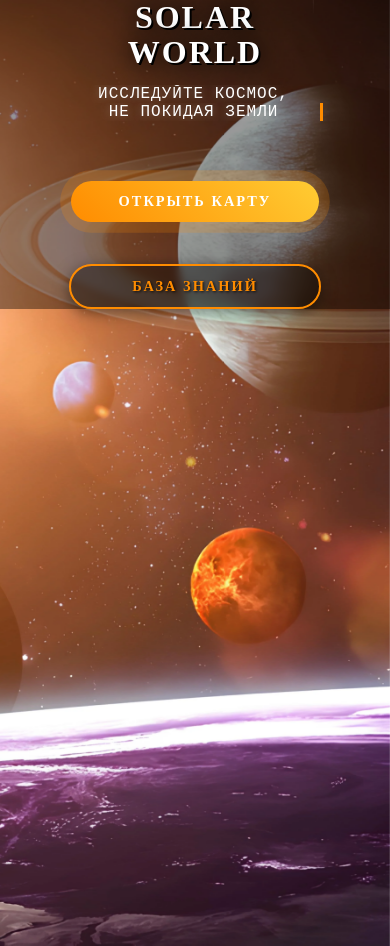
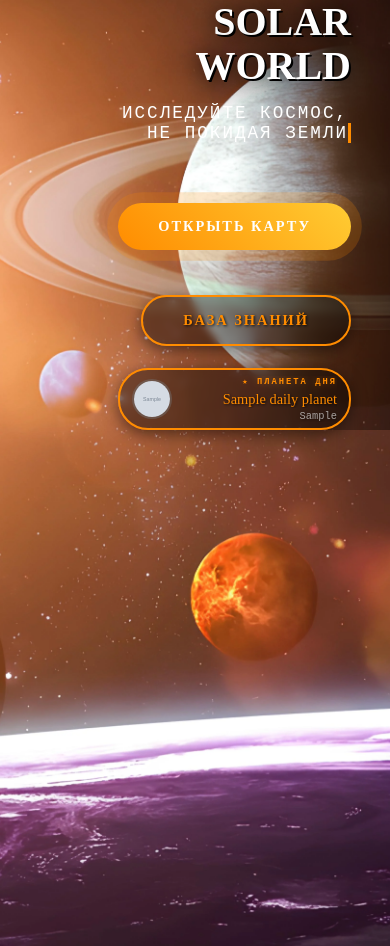
Before and after one commit to korshunovdiogen-star/Solar-World, a Django app: template planets/templates/planets/main.html in a window 390 px wide. Run offline with Django 5.2, Linux system fonts and the light colour scheme; the template is opened without the code that fills it: most values are stand-ins (such as "Sample title", 1, 10 or a date in 2020); grey boxes marked "Sample" are stand-in pictures.

Commit message:
Микросервис "Планета дня"

```diff
--- a/planets/templates/planets/main.html
+++ b/planets/templates/planets/main.html
@@ -30,7 +30,24 @@
                         <span>База знаний</span>
                     </a>
                 </div>
-                </div>
+                {% if daily_planet and daily_planet.id %}
+                <a href="{% url 'planet_detail' pk=daily_planet.id %}" class="daily-planet-card">
+                    {% if daily_planet.image %}
+                    <img src="{{ daily_planet.image.url }}" alt="{{ daily_planet.name }}" class="daily-planet-image">
+                    {% else %}
+                    <div class="daily-planet-image" style="background: radial-gradient(circle at 30% 30%, #555, #222);"></div>
+                    {% endif %}
+
+                    <div class="daily-planet-info">
+                        <div class="daily-planet-label">★ Планета дня</div>
+                        <div class="daily-planet-name">{{ daily_planet.name }}</div>
+                        {% if daily_first_line %}
+                        <div class="daily-planet-first-line">{{ daily_first_line|truncatechars:60 }}</div>
+                        {% endif %}
+                    </div>
+                {% endif %}
+                </a>
+            </div>
             </div>
     </div>
 
--- a/solarWorld/urls.py
+++ b/solarWorld/urls.py
@@ -17,6 +17,7 @@ router.register(r'companies', CompanyViewSet)
 urlpatterns = [
     path('admin/', admin.site.urls),
     path('', views.main, name='main'),
+    path('planet-of-the-day/', views.planet_of_the_day, name='planet_of_the_day'),
     path('planets/', views.planet_list, name='planet_list'),
     path('planet/<int:pk>/', views.planet_detail, name='planet_detail'),
     path('satellite/<int:pk>/', views.satellite_detail, name='satellite_detail'),
--- a/static/css/main.css
+++ b/static/css/main.css
@@ -2,14 +2,12 @@
    1. ОСНОВНЫЕ СТИЛИ BODY (с параллакс-фоном)
    ============================================================ */
 body {
-    /* Путь к картинке (относительно CSS) */
     background-image: url('../images/solar_system_bg.webp');
     background-repeat: no-repeat;
     background-size: cover;
     background-position: center;
     transition: background-position 0.05s linear; /* быстрая реакция на движение мыши */
-    /* Фон по умолчанию (если картинка не загрузилась) */
-    background: none; /* ⚠️ ПРИМЕЧАНИЕ: эта строка переопределяет background-image! */
+    background: none;
     margin: 0;
     position: relative;
     z-index: 1;
@@ -48,13 +46,12 @@ body {
    ============================================================ */
 .hero-overlay {
     position: relative;
-    z-index: 2; /* поверх фона */
+    z-index: 2;
     width: 100%;
     height: 100%;
     display: flex;
-    justify-content: flex-end; /* прижимаем содержимое к правому краю */
-    align-items: center; /* вертикальное центрирование */
-    /* Градиентное затемнение справа для лучшей читаемости текста */
+    justify-content: flex-end;
+    align-items: center;
     background: linear-gradient(to left, rgba(0,0,0,0.4) 0%, rgba(0,0,0,0) 40%);
 }
 
@@ -62,16 +59,15 @@ body {
    5. ОСНОВНОЙ КОНТЕЙНЕР ТЕКСТА
    ============================================================ */
 .hero-content {
-    margin-right: 10%; /* отступ от правого края */
+    margin-right: 10%;
     text-align: right;
     color: #fff;
     max-width: 600px;
 }
 
-/* Заголовок (стиль Goblin One) */
 .hero-title {
     font-family: 'Goblin One';
-    font-size: clamp(2.5rem, 7vw, 5rem); /* адаптивный размер */
+    font-size: clamp(2.5rem, 7vw, 5rem);
     line-height: 1.1;
     margin: 0;
     text-transform: uppercase;
@@ -79,15 +75,13 @@ body {
     text-shadow: 2px 2px 0px #000, 0px 0px 20px rgba(0,0,0,0.8), 0px 10px 40px rgba(0,0,0,1);
 }
 
-/* Контейнер для подзаголовков (две строки) */
 .hero-subtitle-container {
     display: flex;
     flex-direction: column;
-    align-items: flex-end; /* прижимаем к правому краю */
+    align-items: flex-end;
     margin-top: 15px;
 }
 
-/* Стиль подзаголовков (печатающийся текст) */
 .hero-subtitle {
     font-family: 'Courier New', Courier, monospace;
     font-size: 1.1rem;
@@ -98,16 +92,14 @@ body {
     margin: 0;
     white-space: nowrap;
     overflow: hidden;
-    width: 0; /* изначально скрыт */
-    border-right: 3px solid transparent; /* курсор (прозрачный) */
+    width: 0;
+    border-right: 3px solid transparent;
 }
 
-/* Анимация печати для первой строки */
 .line-1 {
     animation: typing 2s steps(20, end) forwards, blink-caret .75s step-end 3;
 }
 
-/* Анимация печати для второй строки (с задержкой) */
 .line-2 {
     animation: typing 2s steps(20, end) 2.2s forwards, blink-caret .75s step-end infinite 2.2s;
 }
@@ -230,51 +222,229 @@ body {
 }
 
 /* ============================================================
-   АДАПТАЦИЯ ДЛЯ МОБИЛЬНЫХ УСТРОЙСТВ (ширина до 768px)
+   БЛОК "ПЛАНЕТА ДНЯ" (в стиле secondary кнопки)
+   ============================================================ */
+.daily-planet-card {
+    display: flex;
+    align-items: center;
+    gap: 16px;
+    margin-top: 22px;
+    padding: 12px 18px;
+    background: rgba(0, 0, 0, 0.4);
+    backdrop-filter: blur(4px);
+    -webkit-backdrop-filter: blur(4px);
+    border: 2px solid #ff8c00;
+    border-radius: 50px;
+    max-width: 540px;
+    width: 100%;
+    box-sizing: border-box;
+    transition: all 0.4s ease;
+    cursor: pointer;
+    text-decoration: none;
+    color: #ff8c00;
+    text-shadow: 1px 1px 3px rgba(0, 0, 0, 0.9);
+    box-shadow: 0 4px 15px rgba(0, 0, 0, 0.5);
+}
+
+.daily-planet-card:hover {
+    background: rgba(255, 140, 0, 0.15);
+    color: #fff;
+    transform: translateY(-3px);
+    box-shadow: 0 8px 25px rgba(255, 204, 51, 0.6);
+}
+
+/* Картинка планеты */
+.daily-planet-image {
+    flex-shrink: 0;
+    width: 56px;
+    height: 56px;
+    border-radius: 50%;
+    object-fit: cover;
+    border: 2px solid rgba(255, 255, 255, 0.2);
+    background: rgba(0, 0, 0, 0.3);
+    transition: transform 0.4s ease;
+}
+
+.daily-planet-card:hover .daily-planet-image {
+    transform: scale(1.05) rotate(-3deg);
+}
+
+/* Текстовая часть */
+.daily-planet-info {
+    flex: 1;
+    text-align: right;
+    min-width: 0;
+    overflow: hidden;
+}
+
+.daily-planet-label {
+    font-family: 'Courier New', Courier, monospace;
+    font-size: 0.9rem; /* увеличен */
+    font-weight: 700; /* жирный */
+    text-transform: uppercase;
+    letter-spacing: 2px;
+    color: #ff8c00;
+    opacity: 1; /* полностью непрозрачный */
+    text-shadow: 0 0 8px rgba(255, 140, 0, 0.4); /* лёгкое свечение */
+    margin-bottom: 4px;
+}
+
+.daily-planet-name {
+    font-family: 'Goblin One', serif;
+    font-size: 1.4rem;
+    line-height: 1.2;
+    color: inherit; /* наследует цвет от родителя (при наведении становится белым) */
+    text-shadow: 1px 1px 3px rgba(0, 0, 0, 0.9);
+    margin: 0;
+    white-space: nowrap;
+    overflow: hidden;
+    text-overflow: ellipsis;
+}
+
+.daily-planet-first-line {
+    font-family: 'Courier New', Courier, monospace;
+    font-size: 0.9rem;
+    color: #ddd;
+    opacity: 0.7;
+    margin-top: 2px;
+    white-space: nowrap;
+    overflow: hidden;
+    text-overflow: ellipsis;
+}
+
+/* Адаптация для мобильных */
+@media (max-width: 768px) {
+    .daily-planet-card {
+        flex-direction: row;
+        padding: 10px 16px;
+        gap: 12px;
+        max-width: 100%;
+        border-radius: 40px;
+    }
+
+    .daily-planet-image {
+        width: 46px;
+        height: 46px;
+    }
+
+    .daily-planet-name {
+        font-size: 1.2rem;
+    }
+
+    .daily-planet-first-line {
+        font-size: 0.8rem;
+    }
+
+    .daily-planet-label {
+        font-size: 0.65rem;
+    }
+}
+
+@media (max-width: 480px) {
+    .daily-planet-card {
+        flex-direction: row;
+        align-items: center;
+        padding: 8px 14px;
+        gap: 10px;
+        border-radius: 30px;
+    }
+
+    .daily-planet-image {
+        width: 40px;
+        height: 40px;
+    }
+
+    .daily-planet-name {
+        font-size: 1.0rem;
+        white-space: nowrap;
+        overflow: hidden;
+        text-overflow: ellipsis;
+    }
+
+    .daily-planet-first-line {
+        font-size: 0.7rem;
+        white-space: nowrap;
+        overflow: hidden;
+        text-overflow: ellipsis;
+    }
+
+    .daily-planet-info {
+        text-align: right;
+        flex: 1;
+        min-width: 0;
+    }
+}
+
+/* ============================================================
+   АДАПТАЦИЯ ДЛЯ ПЛАНШЕТОВ И МОБИЛЬНЫХ
    ============================================================ */
 @media (max-width: 768px) {
-    .parallax-bg {
-        top: 0;
-        left: 0;
-        width: 100%;
-        height: 100%;
-        transform: none !important;
+    .daily-planet-card {
+        flex-direction: row;
+        padding: 8px 14px;
+        gap: 10px;
+        max-width: 100%;
+        border-radius: 40px;
     }
 
-    .hero-overlay {
-        justify-content: center;
-        background: rgba(0, 0, 0, 0.4);
+    .daily-planet-image {
+        width: 40px;
+        height: 40px;
     }
 
-    .hero-content {
-        max-width: 90%;
-        margin-right: 0;
-        text-align: center;
+    .daily-planet-name {
+        font-size: 1.0rem;
     }
 
-    .hero-title {
-        font-size: clamp(2rem, 8vw, 3rem);
-        letter-spacing: 2px;
+    .daily-planet-first-line {
+        font-size: 0.7rem;
     }
 
-    .hero-subtitle-container {
-        align-items: center;
+    .daily-planet-label {
+        font-size: 0.55rem;
     }
 
-    .hero-subtitle {
-        font-size: 1rem;
-        letter-spacing: 1px;
+    .daily-planet-arrow {
+        font-size: 1.0rem;
+    }
+}
+
+@media (max-width: 480px) {
+    .daily-planet-card {
+        flex-direction: row;
+        align-items: center;
+        padding: 6px 12px;
+        gap: 8px;
+        border-radius: 30px;
     }
 
-    .hero-buttons-column {
-        align-items: center;
-        gap: 12px;
+    .daily-planet-image {
+        width: 36px;
+        height: 36px;
     }
 
-    .space-btn {
-        padding: 12px 24px;
+    .daily-planet-name {
         font-size: 0.9rem;
-        width: auto;
-        min-width: 200px;
+        white-space: nowrap;
+        overflow: hidden;
+        text-overflow: ellipsis;
+    }
+
+    .daily-planet-first-line {
+        font-size: 0.65rem;
+        white-space: nowrap;
+        overflow: hidden;
+        text-overflow: ellipsis;
+    }
+
+    .daily-planet-info {
+        text-align: right;
+        flex: 1;
+        min-width: 0;
+    }
+
+    .daily-planet-arrow {
+        font-size: 0.9rem;
+        margin-left: 4px;
     }
 }
```
Also changed, not shown: fastapi_random_planets/database.py (added, +26 -0 lines), fastapi_random_planets/main.py (added, +25 -0 lines), fastapi_random_planets/models.py (added, +26 -0 lines), planets/utils.py (+51 -1 lines), planets/views.py (+25 -8 lines), solarWorld/settings.py (+10 -2 lines), 1 other file.
